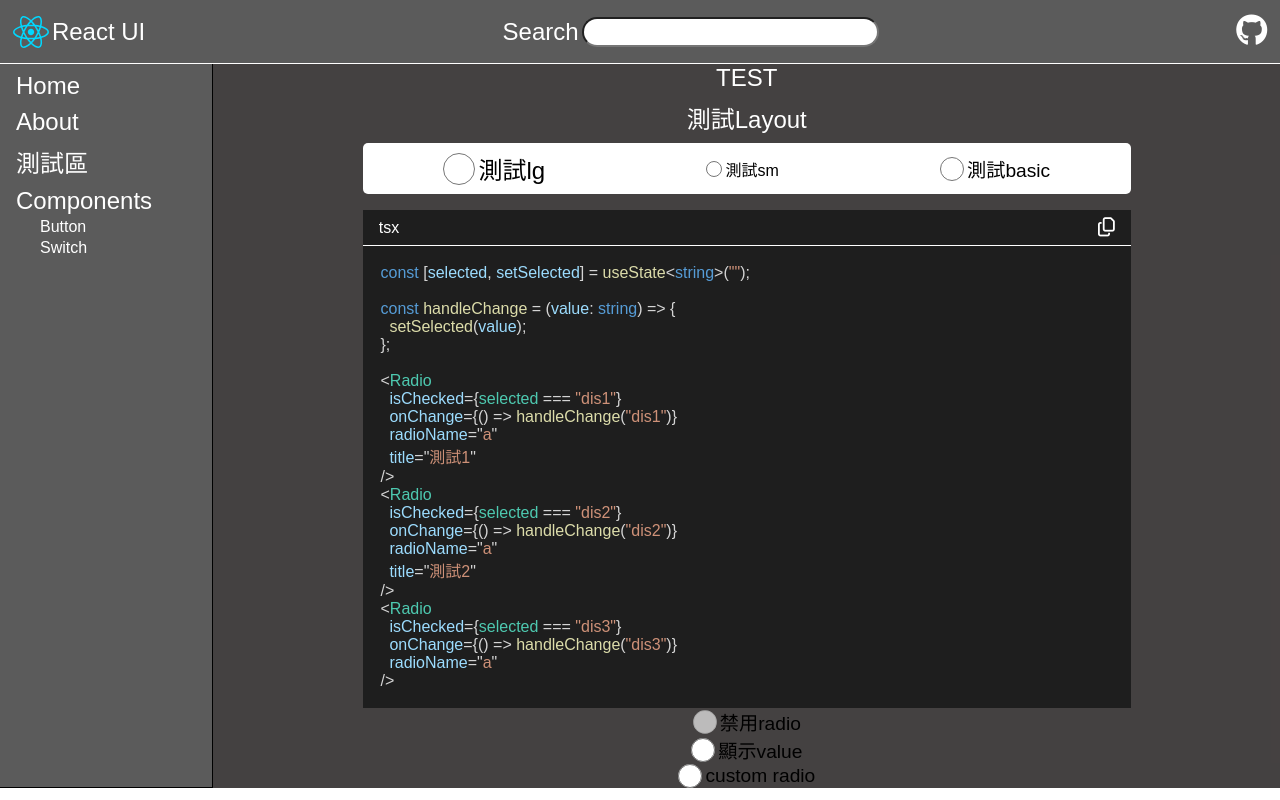
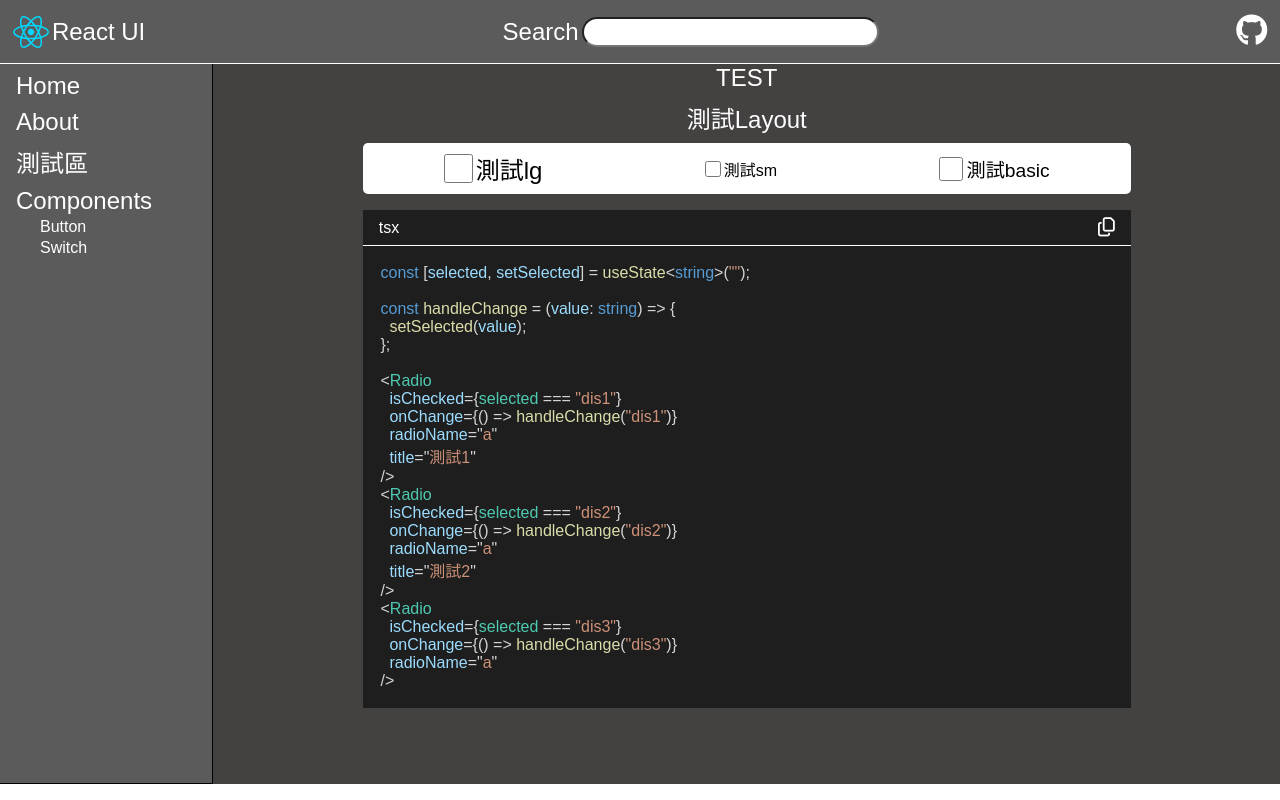
Before and after one commit to ianSama0217/React-UI, a React (Vite) app: page /React_UI/test in a window 1280 px wide. Built offline with nearby package versions, Linux system fonts and the light colour scheme; a web font is replaced by a local one.

Commit message:
checkbox component

```diff
--- /dev/null
+++ b/public/style/components/checkbox.scss
@@ -0,0 +1,41 @@
+.checkbox {
+  //border: 1px solid red;
+
+  .grid {
+    display: flex;
+    justify-content: center;
+    align-items: center;
+
+    .basic {
+      width: 1.5rem;
+      height: 1.5rem;
+      margin-right: 0.2rem;
+    }
+
+    span {
+      font-size: 1.2rem;
+    }
+  }
+
+  .checkbox-sm {
+    input[type="checkbox"] {
+      width: 1rem;
+      height: 1rem;
+    }
+
+    span {
+      font-size: 1rem;
+    }
+  }
+
+  .checkbox-lg {
+    input[type="checkbox"] {
+      width: 1.8rem;
+      height: 1.8rem;
+    }
+
+    span {
+      font-size: 1.5rem;
+    }
+  }
+}
--- a/public/style/index.scss
+++ b/public/style/index.scss
@@ -15,6 +15,8 @@
 @use "./components/switch.scss";
 
 @use "./components/radio.scss";
+
+@use "./components/checkbox.scss";
 
 /* containers style */
 @use "./containers/homepage.scss";
--- /dev/null
+++ b/src/components/checkbox/index.tsx
@@ -0,0 +1,73 @@
+import React from "react";
+
+type Props = {
+  size?: "checkbox-sm" | "checkbox-lg";
+  title?: string;
+  value?: string;
+  isChecked: boolean; //預設是否選取
+  onChange?: (prop?: any) => void;
+  disabled?: boolean;
+  customStyle?: string;
+};
+
+const Checkbox: React.FC<Props> = ({
+  size,
+  title,
+  value,
+  isChecked,
+  onChange = () => {},
+  disabled,
+  customStyle,
+}) => {
+  return (
+    <div className="checkbox">
+      {isChecked && disabled ? (
+        <div className={`grid ${size}`}>
+          <input
+            type="checkbox"
+            value={value}
+            checked
+            disabled
+            className={`basic ${customStyle}`}
+            onChange={onChange}
+          />
+          <span>{title}</span>
+        </div>
+      ) : isChecked ? (
+        <div className={`grid ${size}`}>
+          <input
+            type="checkbox"
+            value={value}
+            checked
+            className={`basic ${customStyle}`}
+            onChange={onChange}
+          />
+          <span>{title}</span>
+        </div>
+      ) : disabled ? (
+        <div className={`grid ${size}`}>
+          <input
+            type="checkbox"
+            value={value}
+            disabled
+            className={`basic  ${customStyle}`}
+            onChange={onChange}
+          />
+          <span>{title}</span>
+        </div>
+      ) : (
+        <div className={`grid ${size}`}>
+          <input
+            type="checkbox"
+            value={value}
+            className={`basic ${customStyle}`}
+            onChange={onChange}
+          />
+          <span>{title}</span>
+        </div>
+      )}
+    </div>
+  );
+};
+
+export default Checkbox;
--- a/src/containers/test/index.tsx
+++ b/src/containers/test/index.tsx
@@ -1,38 +1,41 @@
 import React, { useState } from "react";
 import BasicLayout from "../../components/basicLayout";
-import Radio from "../../components/radio";
+import Checkbox from "../../components/checkbox";
 
 const TestPage: React.FC = () => {
-  const [selected, setSelected] = useState<string>("");
+  const [dis1, setDis1] = useState<boolean>(false);
+  const [dis2, setDis2] = useState<boolean>(false);
+  const [dis3, setDis3] = useState<boolean>(false);
 
-  const handleChange = (value: string) => {
-    setSelected(value);
+  const handleChange1 = () => {
+    setDis1(!dis1);
+  };
+
+  const handleChange2 = () => {
+    setDis2(!dis2);
+  };
+
+  const handleChange3 = () => {
+    setDis3(!dis3);
   };
 
   const components = [
-    <Radio
-      size="radio-lg"
-      isChecked={selected === "dis1"}
-      onChange={() => handleChange("dis1")}
-      radioName="a"
+    <Checkbox
+      size="checkbox-lg"
+      isChecked={dis1}
+      onChange={handleChange1}
       title="測試lg"
     />,
-    <Radio
-      size="radio-sm"
-      isChecked={selected === "dis2"}
-      onChange={() => handleChange("dis2")}
-      radioName="a"
+    <Checkbox
+      size="checkbox-sm"
+      isChecked={dis2}
+      onChange={handleChange2}
       title="測試sm"
     />,
-    <Radio
-      isChecked={selected === "dis3"}
-      onChange={() => handleChange("dis3")}
-      radioName="a"
-      title="測試basic"
-    />,
+    <Checkbox isChecked={dis3} onChange={handleChange3} title="測試basic" />,
   ];
 
-  const handleChange2 = (event: React.ChangeEvent<HTMLInputElement>) => {
+  const handleChange4 = (event: React.ChangeEvent<HTMLInputElement>) => {
     const value = event.target.value;
     console.log(value);
   };
@@ -71,18 +74,6 @@ const TestPage: React.FC = () => {
         components={components}
         code={codeContent}
       />
-      <Radio title="禁用radio" isChecked={false} disabled={true} />
-      <Radio
-        title="顯示value"
-        isChecked={selected === "dis1"}
-        value="123"
-        onChange={handleChange2}
-      />
-      <Radio
-        title="custom radio"
-        isChecked={selected === "dis1"}
-        customStyle="big"
-      />
     </div>
   );
 };
```
